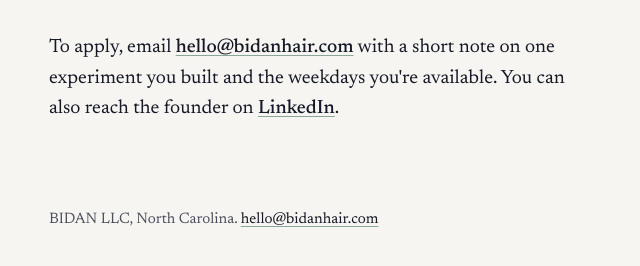
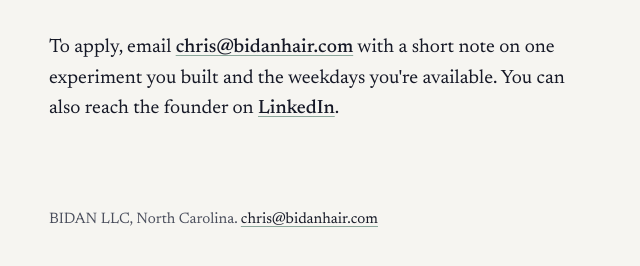
Before and after one commit to chrisjoung9-max/bidanhair.com, a plain HTML site: page index.html in a window 1280 px wide. Shown: the part 1108-1374 px from the top of the page, 319-959 px from the left. Drawn offline with Linux system fonts and the light colour scheme.

Commit message:
Add files via upload

```diff
--- a/index.html
+++ b/index.html
@@ -85,11 +85,11 @@
 
     <p>Pay is $2,000 to $2,500 a month as a contractor, depending on experience. All of the work happens at Hangar6 on company equipment, so it stays fully separate from university research.</p>
 
-    <p class="apply">To apply, email <a href="mailto:hello@bidanhair.com?subject=Part-time%20test%20engineer">hello@bidanhair.com</a> with a short note on one experiment you built and the weekdays you're available. You can also reach the founder on <a href="https://www.linkedin.com/in/chris-joung-5094253b8" rel="noopener">LinkedIn</a>.</p>
+    <p class="apply">To apply, email <a href="mailto:chris@bidanhair.com?subject=Part-time%20test%20engineer">chris@bidanhair.com</a> with a short note on one experiment you built and the weekdays you're available. You can also reach the founder on <a href="https://www.linkedin.com/in/chris-joung-5094253b8" rel="noopener">LinkedIn</a>.</p>
   </section>
 </main>
 <footer>
-  <p>BIDAN LLC, North Carolina. <a href="mailto:hello@bidanhair.com">hello@bidanhair.com</a></p>
+  <p>BIDAN LLC, North Carolina. <a href="mailto:chris@bidanhair.com">chris@bidanhair.com</a></p>
 </footer>
 </body>
 </html>
```
